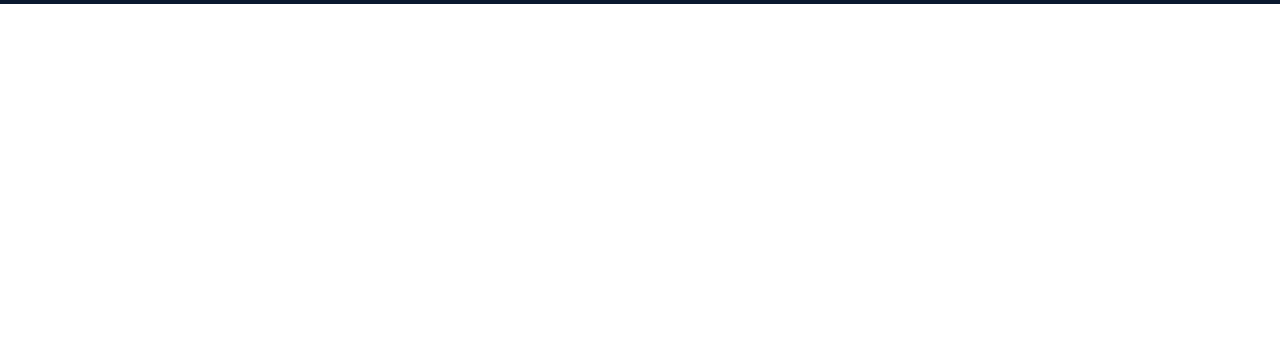
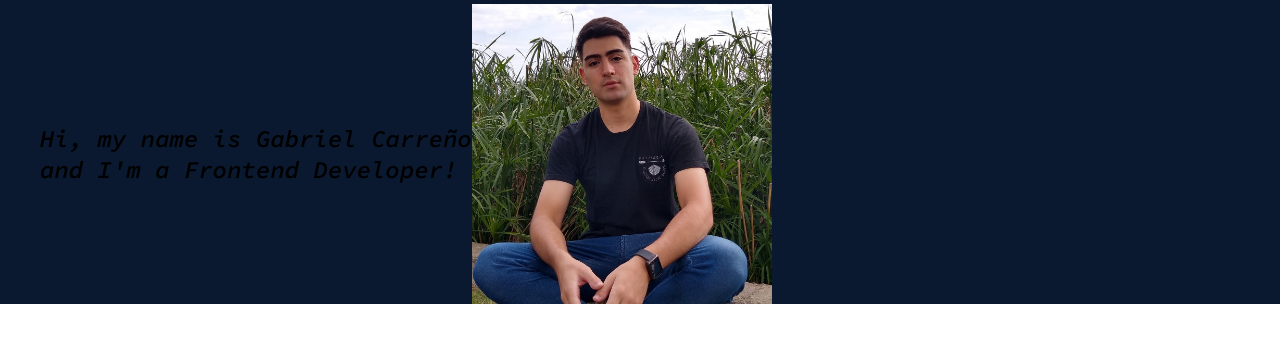
Before and after one commit to gabrielcarrenio/firts-porfolio, a plain HTML site: page index.html in a window 1280 px wide. Shown: the part 86-428 px from the top of the page. Drawn offline with Linux system fonts and the light colour scheme.

Commit message:
all for today...

```diff
--- a/css/main.css
+++ b/css/main.css
@@ -4,6 +4,15 @@
     font-family: 'Source Code Pro', monospace;
 }
 
+.container {
+    width: 1200px;
+    margin: 0 auto;
+    display: inherit;
+    justify-content: inherit;
+    height: inherit;
+    align-items: center;
+}
+/* header */
 header {
     background: #0a192f;
     color: #70f1da;
@@ -42,11 +51,15 @@ header ul {
     text-decoration:underline;
 }
 
-.container {
-    width: 1200px;
-    margin: 0 auto;
-    display: inherit;
-    justify-content: inherit;
-    height: inherit;
-    align-items: center;
+/* hero */
+
+body {
+    font-family: 'JetBrains Mono', monospace;
+    margin: 0;
 }
+
+.hero {
+    background: #0a192f;
+    display: flex;
+    align-items: flex-end;
+}
--- a/index.html
+++ b/index.html
@@ -7,6 +7,8 @@
     <link rel="stylesheet" href="/css/main.css">
     <title>Gabriel Carreño</title>
     <!-- font-family -->
+    <link rel="preconnect" href="https://fonts.gstatic.com">
+    <link href="https://fonts.googleapis.com/css2?family=JetBrains+Mono:ital,wght@1,600&display=swap" rel="stylesheet">
     <link rel="preconnect" href="https://fonts.gstatic.com">
 <link href="https://fonts.googleapis.com/css2?family=Source+Code+Pro:ital,wght@1,600&display=swap" rel="stylesheet">
 </head>
@@ -31,9 +33,12 @@
             </nav>
         </div>
     </header>
-    <div class="portfolio">
-
-    </div>
+    <section class="hero">
+        <div class="container">
+            <h1>Hi, my name is <strong>Gabriel Carreño</strong> <br> and I'm a <strong>Frontend Developer</strong>!</h1>
+            <img src="/images/gabi-min.jpg" width="300" alt="profile photo">
+        </div>
+    </section>
     <div>
 
     </div>
```
